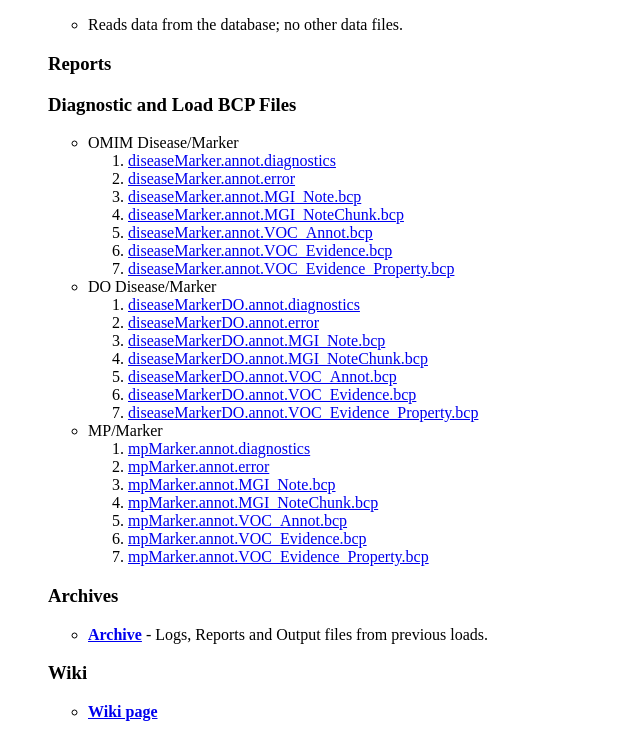
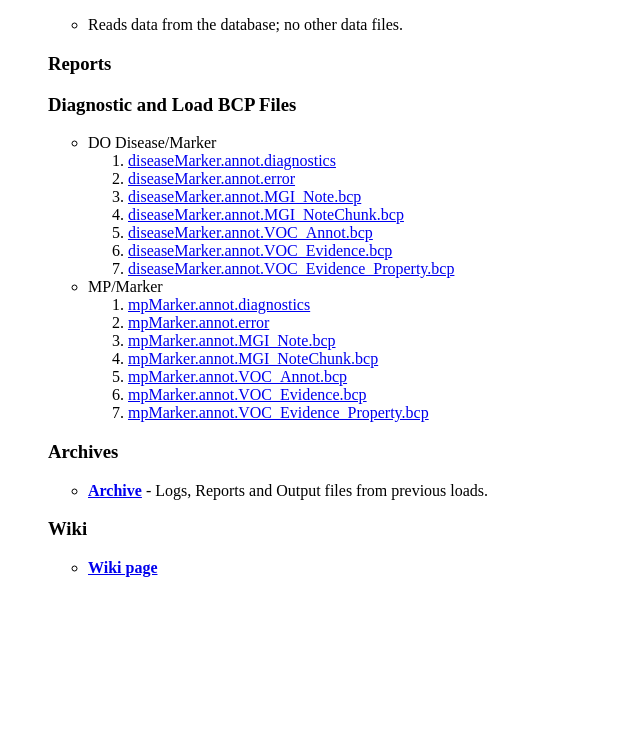
Before and after one commit to mgijax/rollupload, a plain HTML site: page index.html in a window 1280 px wide. Shown: the part 91-828 px from the top of the page, without its empty margins (0-640 px from the left). After the commit the page ends 800 px from the top, so only its background shows below. Drawn offline with Linux system fonts and the light colour scheme.

Commit message:
TR12540/Disease Ontology (DO)

```diff
--- a/index.html
+++ b/index.html
@@ -13,7 +13,7 @@
 
 <H3>Diagnostic and Load BCP Files</H3>
 <UL>
-<LI>OMIM Disease/Marker<OL>
+<LI>DO Disease/Marker<OL>
 <LI><A HREF="/data/loads/rollupload/output/diseaseMarker.annot.diagnostics">diseaseMarker.annot.diagnostics</A>
 <LI><A HREF="/data/loads/rollupload/output/diseaseMarker.annot.error">diseaseMarker.annot.error</A>
 <LI><A HREF="/data/loads/rollupload/output/diseaseMarker.annot.MGI_Note.bcp">diseaseMarker.annot.MGI_Note.bcp</A>
@@ -21,15 +21,6 @@
 <LI><A HREF="/data/loads/rollupload/output/diseaseMarker.annot.VOC_Annot.bcp">diseaseMarker.annot.VOC_Annot.bcp</A>
 <LI><A HREF="/data/loads/rollupload/output/diseaseMarker.annot.VOC_Evidence.bcp">diseaseMarker.annot.VOC_Evidence.bcp</A>
 <LI><A HREF="/data/loads/rollupload/output/diseaseMarker.annot.VOC_Evidence_Property.bcp">diseaseMarker.annot.VOC_Evidence_Property.bcp</A>
-</OL></LI>
-<LI>DO Disease/Marker<OL>
-<LI><A HREF="/data/loads/rollupload/output/diseaseMarkerDO.annot.diagnostics">diseaseMarkerDO.annot.diagnostics</A>
-<LI><A HREF="/data/loads/rollupload/output/diseaseMarkerDO.annot.error">diseaseMarkerDO.annot.error</A>
-<LI><A HREF="/data/loads/rollupload/output/diseaseMarkerDO.annot.MGI_Note.bcp">diseaseMarkerDO.annot.MGI_Note.bcp</A>
-<LI><A HREF="/data/loads/rollupload/output/diseaseMarkerDO.annot.MGI_NoteChunk.bcp">diseaseMarkerDO.annot.MGI_NoteChunk.bcp</A>
-<LI><A HREF="/data/loads/rollupload/output/diseaseMarkerDO.annot.VOC_Annot.bcp">diseaseMarkerDO.annot.VOC_Annot.bcp</A>
-<LI><A HREF="/data/loads/rollupload/output/diseaseMarkerDO.annot.VOC_Evidence.bcp">diseaseMarkerDO.annot.VOC_Evidence.bcp</A>
-<LI><A HREF="/data/loads/rollupload/output/diseaseMarkerDO.annot.VOC_Evidence_Property.bcp">diseaseMarkerDO.annot.VOC_Evidence_Property.bcp</A>
 </OL></LI>
 <LI>MP/Marker<OL>
 <LI><A HREF="/data/loads/rollupload/output/mpMarker.annot.diagnostics">mpMarker.annot.diagnostics</A>
```
Also changed, not shown: 4 other files.
